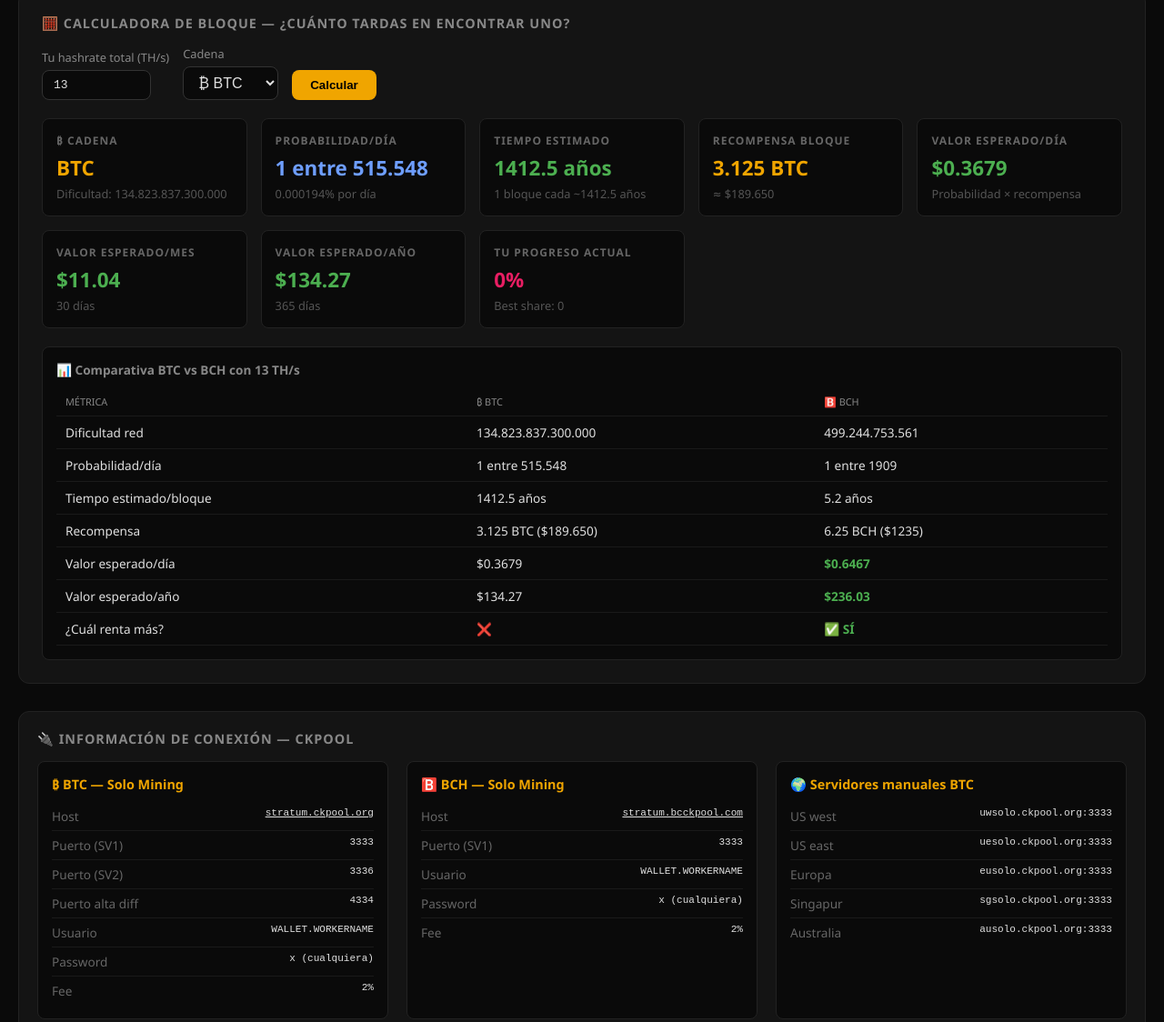
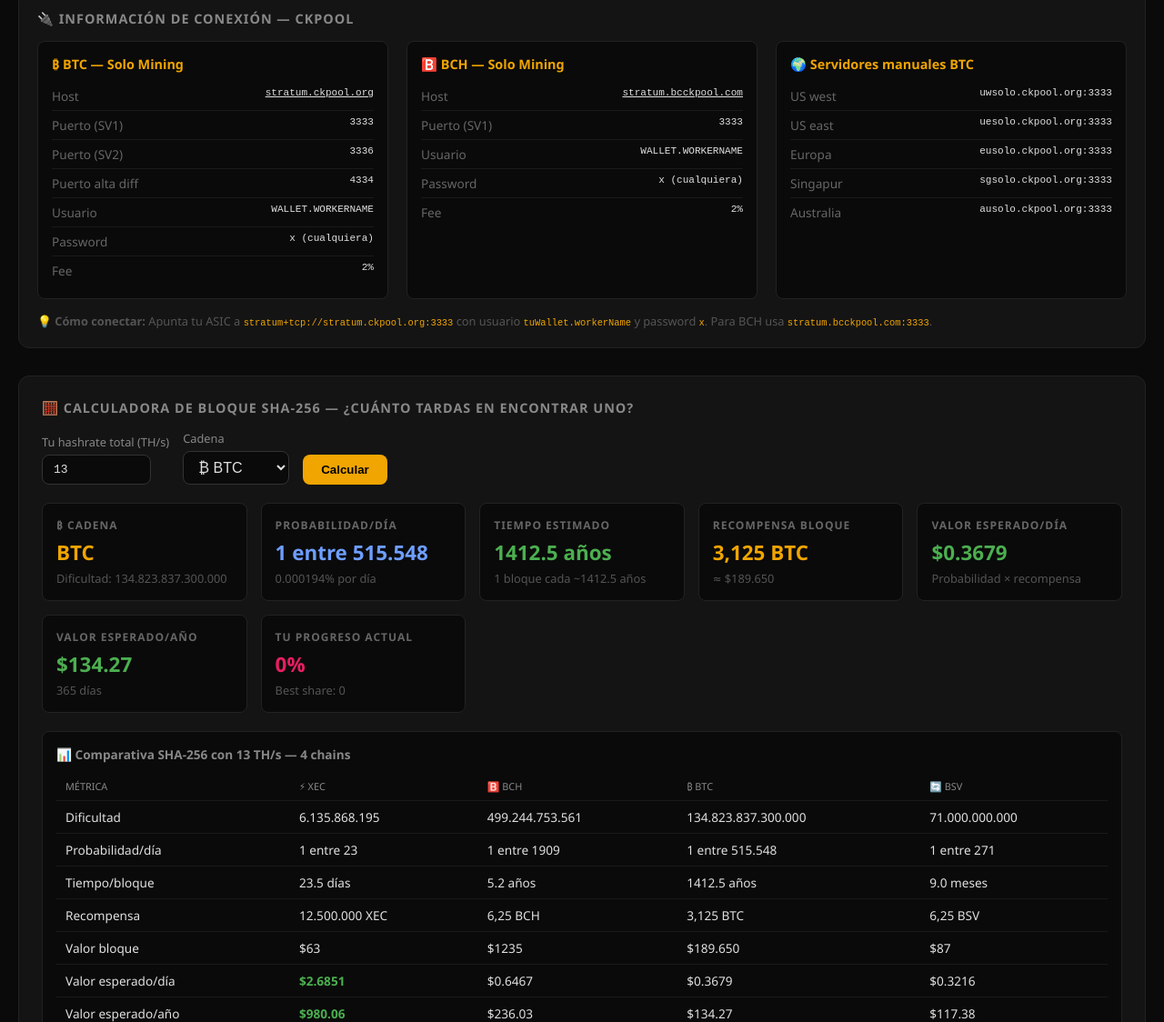
Before and after one commit to Pexuguelas/ckpool-dashboard, a plain HTML site: page index.html in a window 1280 px wide. Shown: the part 976-2100 px from the top of the page at 91% size. Drawn offline with nearby package versions, Linux system fonts and the light colour scheme.

Commit message:
Añadir BSV y eCash a calculadora, mover debajo de info de conexion
- Calculadora ahora soporta 4 chains SHA-256: BTC, BCH, BSV, eCash
- Tabla comparativa con todas las chains ordenadas por rentabilidad
- eCash tiene dificultad bajísima (6.1B) — interesante para hashrate pequeño
- BSV dificultad baja (71B) — otra opcion viable
- Calculadora movida debajo de la seccion de info de conexion
- Chain ganadora destacada en verde en la tabla

```diff
--- a/index.html
+++ b/index.html
@@ -148,30 +148,6 @@
             </table>
         </div>
 
-        <!-- Calculator section -->
-        <div class="calc-section">
-            <h3>🧮 Calculadora de Bloque — ¿Cuánto tardas en encontrar uno?</h3>
-            <div class="calc-input-row">
-                <div class="calc-field">
-                    <label>Tu hashrate total (TH/s)</label>
-                    <input type="number" id="calcHashrate" value="13" min="0.1" step="0.1" style="width:120px" />
-                </div>
-                <div class="calc-field">
-                    <label>Cadena</label>
-                    <select id="calcChain" onchange="updateCalculator()">
-                        <option value="btc">₿ BTC</option>
-                        <option value="bch">🅱️ BCH</option>
-                    </select>
-                </div>
-                <div class="calc-field">
-                    <label>&nbsp;</label>
-                    <button onclick="updateCalculator()" style="background:#f0a500;color:#000;border:none;border-radius:8px;padding:9px 20px;cursor:pointer;font-weight:bold;">Calcular</button>
-                </div>
-            </div>
-            <div class="calc-results" id="calcResults"></div>
-            <div class="calc-comparison" id="calcComparison"></div>
-        </div>
-
         <!-- Connection info section -->
         <div class="connection-section">
             <h3>🔌 Información de Conexión — ckpool</h3>
@@ -207,6 +183,32 @@
                 💡 <strong>Cómo conectar:</strong> Apunta tu ASIC a <code style="color:#f0a500;">stratum+tcp://stratum.ckpool.org:3333</code> con usuario <code style="color:#f0a500;">tuWallet.workerName</code> y password <code style="color:#f0a500;">x</code>. Para BCH usa <code style="color:#f0a500;">stratum.bcckpool.com:3333</code>.
             </div>
         </div>
+
+        <!-- Calculator section (DEBAJO de info de conexión) -->
+        <div class="calc-section">
+            <h3>🧮 Calculadora de Bloque SHA-256 — ¿Cuánto tardas en encontrar uno?</h3>
+            <div class="calc-input-row">
+                <div class="calc-field">
+                    <label>Tu hashrate total (TH/s)</label>
+                    <input type="number" id="calcHashrate" value="13" min="0.1" step="0.1" style="width:120px" />
+                </div>
+                <div class="calc-field">
+                    <label>Cadena</label>
+                    <select id="calcChain" onchange="updateCalculator()">
+                        <option value="btc">₿ BTC</option>
+                        <option value="bch">🅱️ BCH</option>
+                        <option value="bsv">🔄 BSV</option>
+                        <option value="xec">⚡ eCash</option>
+                    </select>
+                </div>
+                <div class="calc-field">
+                    <label>&nbsp;</label>
+                    <button onclick="updateCalculator()" style="background:#f0a500;color:#000;border:none;border-radius:8px;padding:9px 20px;cursor:pointer;font-weight:bold;">Calcular</button>
+                </div>
+            </div>
+            <div class="calc-results" id="calcResults"></div>
+            <div class="calc-comparison" id="calcComparison"></div>
+        </div>
     </div>
 
     <div id="workerDetail" style="display:none;">
@@ -222,12 +224,12 @@
     <script>
         let chart=null, workerChart=null, lastData=null;
         // Difficulty and price data (updated from APIs)
-        let BTC_DIFF = 1.348238373e14;
-        let BCH_DIFF = 4.99244753561e11;
-        let BTC_PRICE = 60688;
-        let BCH_PRICE = 197.52;
-        let BTC_REWARD = 3.125;
-        let BCH_REWARD = 6.25;
+        let CHAINS = {
+            btc: { name: 'BTC', emoji: '₿', diff: 1.348238373e14, price: 60688, reward: 3.125, color: '#f0a500' },
+            bch: { name: 'BCH', emoji: '🅱️', diff: 4.99244753561e11, price: 197.52, reward: 6.25, color: '#4caf50' },
+            bsv: { name: 'BSV', emoji: '🔄', diff: 7.1e10, price: 13.97, reward: 6.25, color: '#6e9eff' },
+            xec: { name: 'XEC', emoji: '⚡', diff: 6.135868195e9, price: 0.00000504, reward: 12500000, color: '#e91e63' }
+        };
 
         function getWallet() { return localStorage.getItem('ckpool_wallet') || ''; }
         function setWallet() {
@@ -265,59 +267,63 @@
 
         function updateCalculator() {
             const hashrateTH = parseFloat(document.getElementById('calcHashrate').value) || 0;
-            const chain = document.getElementById('calcChain').value;
-            const hashrateHS = hashrateTH * 1e12; // Convert TH/s to H/s
+            const chainKey = document.getElementById('calcChain').value;
+            const hashrateHS = hashrateTH * 1e12;
+            const c = CHAINS[chainKey];
 
-            const diff = chain === 'btc' ? BTC_DIFF : BCH_DIFF;
-            const price = chain === 'btc' ? BTC_PRICE : BCH_PRICE;
-            const reward = chain === 'btc' ? BTC_REWARD : BCH_REWARD;
-            const chainName = chain === 'btc' ? 'BTC' : 'BCH';
-            const chainEmoji = chain === 'btc' ? '₿' : '🅱️';
-
-            // Probability of finding a block per day
-            // P(block/day) = (hashrate * 86400) / (difficulty * 2^32)
-            const probPerDay = (hashrateHS * 86400) / (diff * Math.pow(2, 32));
+            const probPerDay = (hashrateHS * 86400) / (c.diff * Math.pow(2, 32));
             const daysPerBlock = probPerDay > 0 ? 1 / probPerDay : Infinity;
-            const blockValueUSD = reward * price;
+            const blockValueUSD = c.reward * c.price;
             const expectedValueDay = probPerDay * blockValueUSD;
-            const expectedValueMonth = expectedValueDay * 30;
-            const expectedValueYear = expectedValueDay * 365;
-
-            // Progress based on bestshare if available
             const bestshare = lastData ? parseFloat(lastData.bestshare || 0) : 0;
-            const progress = bestshare > 0 ? (bestshare / diff * 100).toFixed(6) : '0';
+            const progress = bestshare > 0 ? (bestshare / c.diff * 100).toFixed(6) : '0';
 
             document.getElementById('calcResults').innerHTML = `
-                <div class="calc-result-card"><h4>${chainEmoji} Cadena</h4><div class="calc-value" style="color:#f0a500">${chainName}</div><div class="calc-sub">Dificultad: ${formatNum(Math.round(diff))}</div></div>
+                <div class="calc-result-card"><h4>${c.emoji} Cadena</h4><div class="calc-value" style="color:${c.color}">${c.name}</div><div class="calc-sub">Dificultad: ${formatNum(Math.round(c.diff))}</div></div>
                 <div class="calc-result-card"><h4>Probabilidad/día</h4><div class="calc-value" style="color:#6e9eff">1 entre ${formatNum(Math.round(1/probPerDay))}</div><div class="calc-sub">${(probPerDay*100).toFixed(6)}% por día</div></div>
                 <div class="calc-result-card"><h4>Tiempo estimado</h4><div class="calc-value" style="color:#4caf50">${formatTime(daysPerBlock * 86400)}</div><div class="calc-sub">1 bloque cada ~${(daysPerBlock/365).toFixed(1)} años</div></div>
-                <div class="calc-result-card"><h4>Recompensa bloque</h4><div class="calc-value" style="color:#f0a500">${reward} ${chainName}</div><div class="calc-sub">≈ $${formatNum(Math.round(blockValueUSD))}</div></div>
+                <div class="calc-result-card"><h4>Recompensa bloque</h4><div class="calc-value" style="color:${c.color}">${formatNum(c.reward)} ${c.name}</div><div class="calc-sub">≈ $${formatNum(Math.round(blockValueUSD))}</div></div>
                 <div class="calc-result-card"><h4>Valor esperado/día</h4><div class="calc-value" style="color:#4caf50">$${expectedValueDay.toFixed(4)}</div><div class="calc-sub">Probabilidad × recompensa</div></div>
-                <div class="calc-result-card"><h4>Valor esperado/mes</h4><div class="calc-value" style="color:#4caf50">$${expectedValueMonth.toFixed(2)}</div><div class="calc-sub">30 días</div></div>
-                <div class="calc-result-card"><h4>Valor esperado/año</h4><div class="calc-value" style="color:#4caf50">$${expectedValueYear.toFixed(2)}</div><div class="calc-sub">365 días</div></div>
+                <div class="calc-result-card"><h4>Valor esperado/año</h4><div class="calc-value" style="color:#4caf50">$${(expectedValueDay*365).toFixed(2)}</div><div class="calc-sub">365 días</div></div>
                 <div class="calc-result-card"><h4>Tu progreso actual</h4><div class="calc-value" style="color:#e91e63">${progress}%</div><div class="calc-sub">Best share: ${formatNum(Math.round(bestshare))}</div></div>
             `;
 
-            // Comparison table BTC vs BCH
-            const btcProbDay = (hashrateHS * 86400) / (BTC_DIFF * Math.pow(2, 32));
-            const bchProbDay = (hashrateHS * 86400) / (BCH_DIFF * Math.pow(2, 32));
-            const btcEV = btcProbDay * BTC_REWARD * BTC_PRICE;
-            const bchEV = bchProbDay * BCH_REWARD * BCH_PRICE;
-            const winner = btcEV > bchEV ? 'btc' : 'bch';
+            // Comparison table all chains
+            let bestEV = -1, bestChain = '';
+            const rows = Object.entries(CHAINS).map(([key, ch]) => {
+                const prob = (hashrateHS * 86400) / (ch.diff * Math.pow(2, 32));
+                const ev = prob * ch.reward * ch.price;
+                if (ev > bestEV) { bestEV = ev; bestChain = key; }
+                return { key, ...ch, prob, ev, daysPerBlock: 1/prob };
+            });
+            rows.sort((a,b) => b.ev - a.ev);
 
-            document.getElementById('calcComparison').innerHTML = `
-                <h4>📊 Comparativa BTC vs BCH con ${hashrateTH} TH/s</h4>
-                <table>
-                    <tr><th>Métrica</th><th>₿ BTC</th><th>🅱️ BCH</th></tr>
-                    <tr><td>Dificultad red</td><td>${formatNum(Math.round(BTC_DIFF))}</td><td>${formatNum(Math.round(BCH_DIFF))}</td></tr>
-                    <tr><td>Probabilidad/día</td><td>1 entre ${formatNum(Math.round(1/btcProbDay))}</td><td>1 entre ${formatNum(Math.round(1/bchProbDay))}</td></tr>
-                    <tr><td>Tiempo estimado/bloque</td><td>${formatTime((1/btcProbDay)*86400)}</td><td>${formatTime((1/bchProbDay)*86400)}</td></tr>
-                    <tr><td>Recompensa</td><td>${BTC_REWARD} BTC ($${formatNum(Math.round(BTC_REWARD*BTC_PRICE))})</td><td>${BCH_REWARD} BCH ($${formatNum(Math.round(BCH_REWARD*BCH_PRICE))})</td></tr>
-                    <tr><td>Valor esperado/día</td><td class="${winner==='btc'?'calc-winner':''}">$${btcEV.toFixed(4)}</td><td class="${winner==='bch'?'calc-winner':''}">$${bchEV.toFixed(4)}</td></tr>
-                    <tr><td>Valor esperado/año</td><td class="${winner==='btc'?'calc-winner':''}">$${(btcEV*365).toFixed(2)}</td><td class="${winner==='bch'?'calc-winner':''}">$${(bchEV*365).toFixed(2)}</td></tr>
-                    <tr><td>¿Cuál renta más?</td><td class="${winner==='btc'?'calc-winner':''}">${winner==='btc'?'✅ SÍ':'❌'}</td><td class="${winner==='bch'?'calc-winner':''}">${winner==='bch'?'✅ SÍ':'❌'}</td></tr>
-                </table>
-            `;
+            let tableHTML = `<h4>📊 Comparativa SHA-256 con ${hashrateTH} TH/s — ${rows.length} chains</h4><table><tr><th>Métrica</th>`;
+            rows.forEach(r => { tableHTML += `<th>${r.emoji} ${r.name}</th>`; });
+            tableHTML += `</tr>`;
+
+            const metrics = [
+                { label: 'Dificultad', fn: r => formatNum(Math.round(r.diff)) },
+                { label: 'Probabilidad/día', fn: r => `1 entre ${formatNum(Math.round(1/r.prob))}` },
+                { label: 'Tiempo/bloque', fn: r => formatTime(r.daysPerBlock * 86400) },
+                { label: 'Recompensa', fn: r => `${formatNum(r.reward)} ${r.name}` },
+                { label: 'Valor bloque', fn: r => `$${formatNum(Math.round(r.reward * r.price))}` },
+                { label: 'Valor esperado/día', fn: r => `$${r.ev.toFixed(4)}`, highlight: true },
+                { label: 'Valor esperado/año', fn: r => `$${(r.ev*365).toFixed(2)}`, highlight: true },
+                { label: '¿Renta más?', fn: r => r.key === bestChain ? '✅ SÍ' : '❌', highlight: true }
+            ];
+
+            metrics.forEach(m => {
+                tableHTML += `<tr><td>${m.label}</td>`;
+                rows.forEach(r => {
+                    const val = m.fn(r);
+                    const cls = m.highlight && r.key === bestChain ? 'calc-winner' : '';
+                    tableHTML += `<td class="${cls}">${val}</td>`;
+                });
+                tableHTML += `</tr>`;
+            });
+            tableHTML += `</table>`;
+            document.getElementById('calcComparison').innerHTML = tableHTML;
         }
 
         function showWorkerDetail(i) {
@@ -378,15 +384,15 @@
                 const totalHR = parseHR(data.hashrate1m) / 1e12;
                 if (totalHR > 0) document.getElementById('calcHashrate').value = totalHR.toFixed(1);
 
-                const blockFound = checkBlockFound(parseFloat(data.bestshare||0), BTC_DIFF, 'BTC');
-                const progress = data.bestshare ? (parseFloat(data.bestshare) / BTC_DIFF * 100).toFixed(6) : 0;
+                const blockFound = checkBlockFound(parseFloat(data.bestshare||0), CHAINS.btc.diff, 'BTC');
+                const progress = data.bestshare ? (parseFloat(data.bestshare) / CHAINS.btc.diff * 100).toFixed(6) : 0;
                 document.getElementById('blockProgress').textContent = `Progreso bloque: ${progress}%`;
 
                 const tbody = document.getElementById('workersBody');
                 tbody.innerHTML = '';
                 (data.worker||[]).forEach((w,i) => {
-                    const wBlockFound = parseFloat(w.bestshare||0) >= BTC_DIFF;
-                    const wProgress = w.bestshare ? (parseFloat(w.bestshare) / BTC_DIFF * 100).toFixed(4) : 0;
+                    const wBlockFound = parseFloat(w.bestshare||0) >= CHAINS.btc.diff;
+                    const wProgress = w.bestshare ? (parseFloat(w.bestshare) / CHAINS.btc.diff * 100).toFixed(4) : 0;
                     const tr = document.createElement('tr');
                     tr.className = 'worker-row';
                     tr.onclick = () => showWorkerDetail(i);
```
